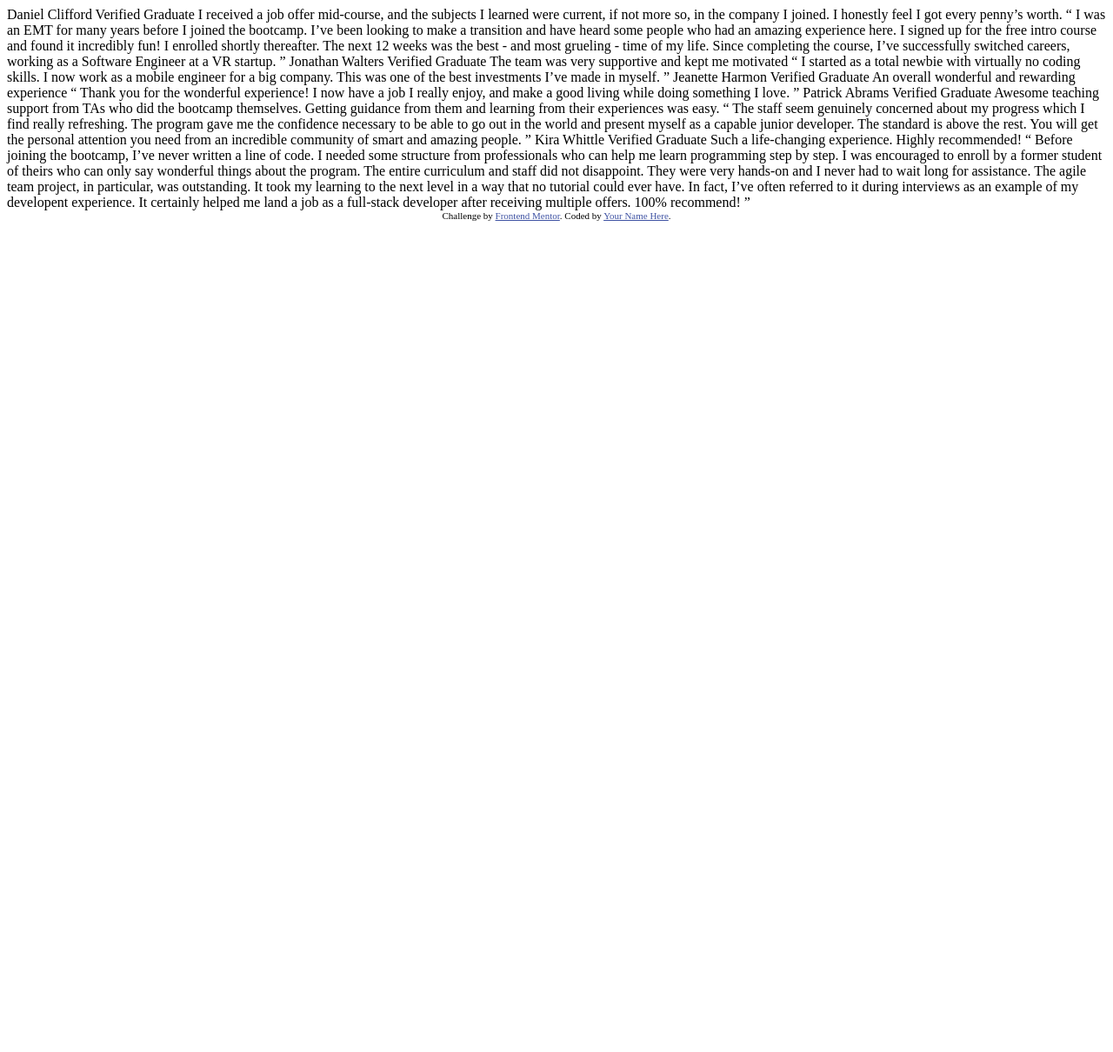
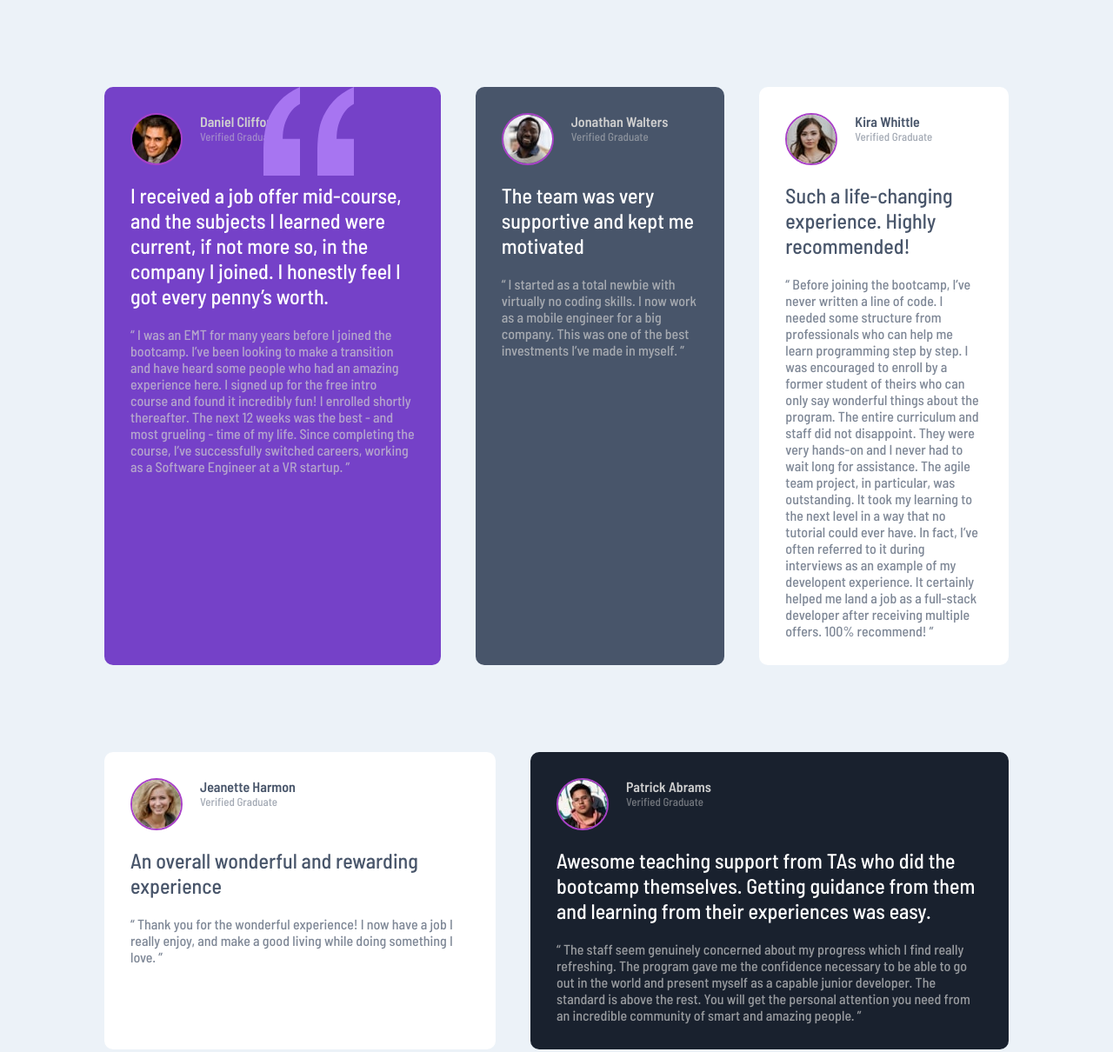
Before and after one commit to elvisdurmishi/frontend-mentor-challange1, a plain HTML site: page index.html in a window 1280 px wide. Shown: the top 1210 px of the page at 87% size. Before the commit the page ends 800 px from the top, so only its background shows below. Drawn offline with Linux system fonts and the light colour scheme.

Commit message:
Challange update

```diff
--- /dev/null
+++ b/css/styles.css
@@ -0,0 +1,97 @@
+*{
+    margin: 0;
+    padding: 0;
+}
+
+body{
+    font-family: 'Barlow Semi Condensed', sans-serif;
+    background-color: hsl(210, 46%, 95%);
+}
+
+.section{
+    display: flex;
+    flex-direction: row;
+    flex-wrap: wrap;
+    justify-content: center;
+    margin: 100px;
+}
+
+.section-card{
+    position: relative;
+    padding: 30px;
+    margin: 0 20px;
+    border-radius: 10px;
+}
+
+.profile-section{
+    display: flex;
+    flex-direction: row;
+}
+
+.violet{
+    background-color: hsl(263, 55%, 52%);
+    flex: 200px;
+}
+
+.grayish{
+    background-color: hsl(217, 19%, 35%);
+    flex: 100px;
+}
+
+.blackish{
+    background-color: hsl(219, 29%, 14%);
+    flex: 200px;
+}
+
+.violet, .grayish, .blackish{
+    color: hsl(0, 0%, 81%);
+}
+
+.white{
+    background-color: hsl(0, 0%, 100%);
+    flex: 100px;
+    color: hsl(217, 19%, 35%);
+}
+
+.name{
+    font-size: 16px;
+    font-weight: 600;
+}
+
+.title{
+    font-size: 13px;
+    font-weight: 500;
+    opacity: 50%;
+}
+
+.quote{
+    color: white;
+    font-size: 24px;
+    margin: 20px 0;
+}
+
+.dark-quote{
+    color: hsl(217, 19%, 35%);
+}
+
+.description{
+    color: hsl(0, 0%, 81%);
+    opacity: 70%;
+}
+
+.dark-description{
+    color: hsl(217, 19%, 35%);
+    opacity: 70%;
+}
+
+.profile-picture{
+    border-radius: 100%;
+    border: 2px solid hsl(286, 55%, 52%);
+    margin-right: 20px;
+}
+
+.quotation{
+    position: absolute;
+    top: 0;
+    right: 100px;
+}
--- a/index.html
+++ b/index.html
@@ -1,76 +1,169 @@
 <!DOCTYPE html>
 <html lang="en">
   <head>
-  <meta charset="UTF-8">
-  <meta name="viewport" content="width=device-width, initial-scale=1.0"> <!-- displays site properly based on user's device -->
-
-  <link rel="icon" type="image/png" sizes="32x32" href="./images/favicon-32x32.png">
-
+    <meta charset="UTF-8" />
+    <meta name="viewport" content="width=device-width, initial-scale=1.0" />
+    <!-- displays site properly based on user's device -->
+    <link rel="stylesheet" href="./css/styles.css" />
+    <link
+      rel="icon"
+      type="image/png"
+      sizes="32x32"
+      href="./images/favicon-32x32.png"
+    />
+    <link
+      href="https://fonts.googleapis.com/css2?family=Barlow+Semi+Condensed:wght@500;600&display=swap"
+      rel="stylesheet"
+    />
     <title>Frontend Mentor | [Challenge Name Here]</title>
 
     <!-- Feel free to remove these styles or customise in your own stylesheet 👍 -->
     <style>
-    .attribution { font-size: 11px; text-align: center; }
-    .attribution a { color: hsl(228, 45%, 44%); }
+      .attribution {
+        font-size: 11px;
+        text-align: center;
+      }
+      .attribution a {
+        color: hsl(228, 45%, 44%);
+      }
     </style>
   </head>
   <body>
-  Daniel Clifford
-  Verified Graduate
-
-  I received a job offer mid-course, and the subjects I learned were current, if not more so,
-  in the company I joined. I honestly feel I got every penny’s worth.
-
-  “ I was an EMT for many years before I joined the bootcamp. I’ve been looking to make a
-  transition and have heard some people who had an amazing experience here. I signed up
-  for the free intro course and found it incredibly fun! I enrolled shortly thereafter.
-  The next 12 weeks was the best - and most grueling - time of my life. Since completing
-  the course, I’ve successfully switched careers, working as a Software Engineer at a VR startup. ”
-
-  Jonathan Walters
-  Verified Graduate
-
-  The team was very supportive and kept me motivated
-
-  “ I started as a total newbie with virtually no coding skills. I now work as a mobile engineer
-  for a big company. This was one of the best investments I’ve made in myself. ”
-
-  Jeanette Harmon
-  Verified Graduate
-
+    <div class="section">
+      <div class="section-card violet">
+        <div class="profile-section">
+          <img
+            src="./images/image-daniel.jpg"
+            alt="Daniel-Clifford"
+            class="profile-picture"
+          />
+          <div class="profile-info">
+            <h1 class="name">Daniel Clifford</h1>
+            <h2 class="title">Verified Graduate</h2>
+          </div>
+        </div>
+        <img
+          class="quotation"
+          src="./images/bg-pattern-quotation.svg"
+          alt="quotation"
+        />
+        <p class="quote">
+          I received a job offer mid-course, and the subjects I learned were
+          current, if not more so, in the company I joined. I honestly feel I
+          got every penny’s worth.
+        </p>
+        <p class="description">
+          “ I was an EMT for many years before I joined the bootcamp. I’ve been
+          looking to make a transition and have heard some people who had an
+          amazing experience here. I signed up for the free intro course and
+          found it incredibly fun! I enrolled shortly thereafter. The next 12
+          weeks was the best - and most grueling - time of my life. Since
+          completing the course, I’ve successfully switched careers, working as
+          a Software Engineer at a VR startup. ”
+        </p>
+      </div>
+      <div class="section-card grayish">
+        <div class="profile-section">
+          <img
+            src="./images/image-jonathan.jpg"
+            alt="Jonathan-Walters"
+            class="profile-picture"
+          />
+          <div class="profile-info">
+            <h1 class="name">Jonathan Walters</h1>
+            <h2 class="title">Verified Graduate</h2>
+          </div>
+        </div>
+        <p class="quote">The team was very supportive and kept me motivated</p>
+        <p class="description">
+          “ I started as a total newbie with virtually no coding skills. I now
+          work as a mobile engineer for a big company. This was one of the best
+          investments I’ve made in myself. ”
+        </p>
+      </div>
+      <div class="section-card white">
+        <div class="profile-section">
+          <img
+            src="./images/image-kira.jpg"
+            alt="Kira-Whittle"
+            class="profile-picture"
+          />
+          <div class="profile-info">
+            <h1 class="name">Kira Whittle</h1>
+            <h2 class="title">Verified Graduate</h2>
+          </div>
+        </div>
+        <p class="quote dark-quote">
+          Such a life-changing experience. Highly recommended!
+        </p>
+        <p class="description dark-description">
+          “ Before joining the bootcamp, I’ve never written a line of code. I
+          needed some structure from professionals who can help me learn
+          programming step by step. I was encouraged to enroll by a former
+          student of theirs who can only say wonderful things about the program.
+          The entire curriculum and staff did not disappoint. They were very
+          hands-on and I never had to wait long for assistance. The agile team
+          project, in particular, was outstanding. It took my learning to the
+          next level in a way that no tutorial could ever have. In fact, I’ve
+          often referred to it during interviews as an example of my developent
+          experience. It certainly helped me land a job as a full-stack
+          developer after receiving multiple offers. 100% recommend! ”
+        </p>
+      </div>
+    </div>
+    <div class="section">
+      <div class="section-card white">
+        <div class="profile-section">
+          <img
+            src="./images/image-jeanette.jpg"
+            alt="Jeanette-Harmon"
+            class="profile-picture"
+          />
+          <div class="profile-info">
+            <h1 class="name">Jeanette Harmon</h1>
+            <h2 class="title">Verified Graduate</h2>
+          </div>
+        </div>
+        <p class="quote dark-quote">
           An overall wonderful and rewarding experience
-
-  “ Thank you for the wonderful experience! I now have a job I really enjoy, and make a good living
-  while doing something I love. ”
-
-  Patrick Abrams
-  Verified Graduate
-
-  Awesome teaching support from TAs who did the bootcamp themselves. Getting guidance from them and
-  learning from their experiences was easy.
-
-  “ The staff seem genuinely concerned about my progress which I find really refreshing. The program
-  gave me the confidence necessary to be able to go out in the world and present myself as a capable
-  junior developer. The standard is above the rest. You will get the personal attention you need from
-  an incredible community of smart and amazing people. ”
-
-  Kira Whittle
-  Verified Graduate
-
-  Such a life-changing experience. Highly recommended!
-
-  “ Before joining the bootcamp, I’ve never written a line of code. I needed some structure from
-  professionals who can help me learn programming step by step. I was encouraged to enroll by a former
-  student of theirs who can only say wonderful things about the program. The entire curriculum and staff
-  did not disappoint. They were very hands-on and I never had to wait long for assistance. The agile team
-  project, in particular, was outstanding. It took my learning to the next level in a way that no tutorial
-  could ever have. In fact, I’ve often referred to it during interviews as an example of my developent
-  experience. It certainly helped me land a job as a full-stack developer after receiving multiple offers.
-  100% recommend! ”
-
+        </p>
+        <p class="description dark-description">
+          “ Thank you for the wonderful experience! I now have a job I really
+          enjoy, and make a good living while doing something I love. ”
+        </p>
+      </div>
+      <div class="section-card blackish">
+        <div class="profile-section">
+          <img
+            src="./images/image-patrick.jpg"
+            alt="Patrick-Abrams"
+            class="profile-picture"
+          />
+          <div class="profile-info">
+            <h1 class="name">Patrick Abrams</h1>
+            <h2 class="title">Verified Graduate</h2>
+          </div>
+        </div>
+        <p class="quote">
+          Awesome teaching support from TAs who did the bootcamp themselves.
+          Getting guidance from them and learning from their experiences was
+          easy.
+        </p>
+        <p class="description">
+          “ The staff seem genuinely concerned about my progress which I find
+          really refreshing. The program gave me the confidence necessary to be
+          able to go out in the world and present myself as a capable junior
+          developer. The standard is above the rest. You will get the personal
+          attention you need from an incredible community of smart and amazing
+          people. ”
+        </p>
+      </div>
+    </div>
     <div class="attribution">
-    Challenge by <a href="https://www.frontendmentor.io?ref=challenge" target="_blank">Frontend Mentor</a>.
-    Coded by <a href="#">Your Name Here</a>.
+      Challenge by
+      <a href="https://www.frontendmentor.io?ref=challenge" target="_blank"
+        >Frontend Mentor</a
+      >. Coded by <a href="https://github.com/elvisdurmishi">Elvis Durmishi</a>.
     </div>
   </body>
 </html>
```
Lines whose indentation alone changed are shown as unchanged.
